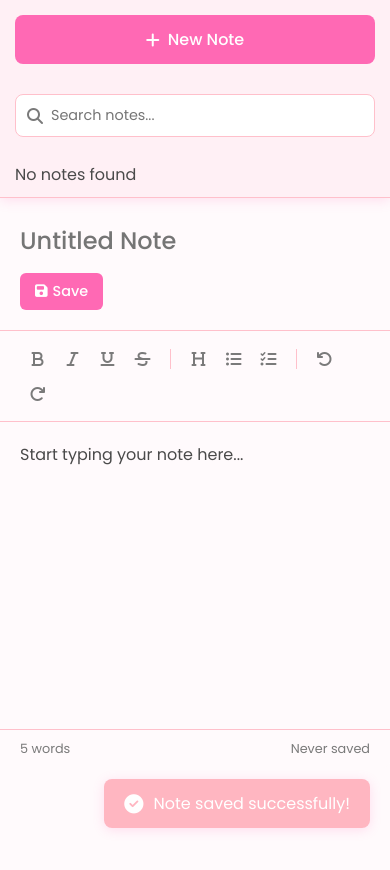
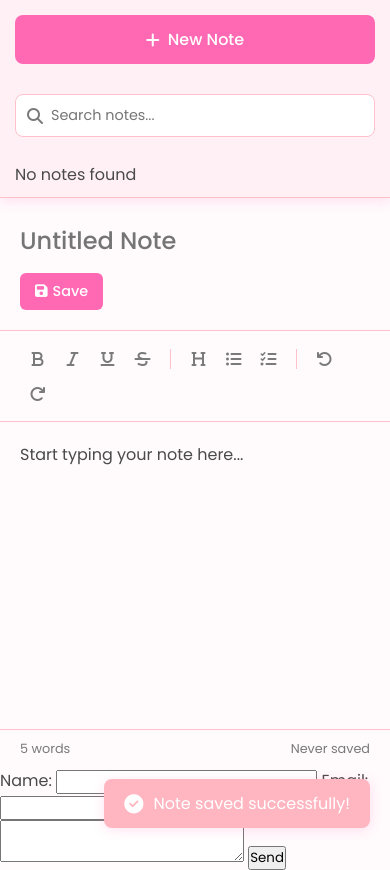
Before and after one commit to sanchi1004/Mini-Project, a plain HTML site: page index_notes.html in a window 390 px wide. Shown: the part 76-946 px from the top of the page. Before the commit the page ends 844 px from the top, so only its background shows below. Drawn offline with Linux system fonts and the light colour scheme.

```diff
--- a/index_notes.html
+++ b/index_notes.html
@@ -70,6 +70,18 @@
     </div>
 
     <script src="./scriptnotes.js"></script>
+    <form>
+        <label>Name:</label>
+        <input type="text" name="name" required>
+
+        <label>Email:</label>
+        <input type="email" name="email" required>
+
+        <label>Message:</label>
+        <textarea name="message" required></textarea>
+
+        <button type="submit">Send</button>
+      </form>
 </body>
 
 </html>
```
Also changed, not shown: index_todo.html (+12 -0 lines).
